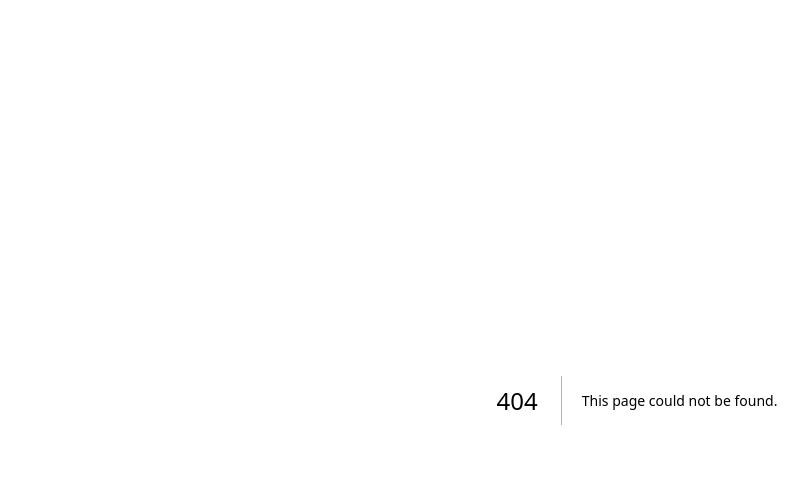
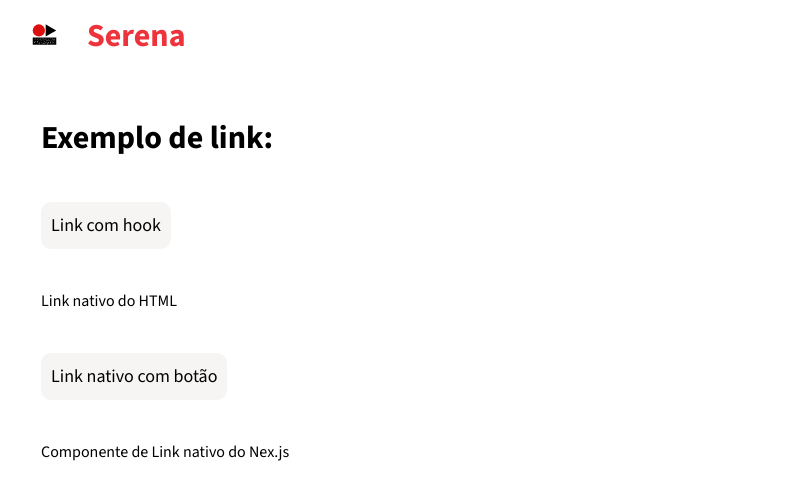
Before and after one commit to ArthurViniciusL/Serena, a Next.js app: page /pages/signup/cliente in a window 1280 px wide. Before the commit this address had no page. Shown: the top 500 px of the page, without its empty margins (3-811 px from the left). Built offline with nearby package versions, Linux system fonts and the light colour scheme.

Commit message:
example for a lazy idiot

```diff
--- a/src/app/pages/(auth)/create-account/cliente/pages.tsx
+++ /dev/null
@@ -1,3 +0,0 @@
-export default function ClientCreateAccount() {
-    return <h1>Olá</h1>;
-}
--- /dev/null
+++ b/src/app/pages/(auth)/signup/cliente/page.tsx
@@ -0,0 +1,33 @@
+"use client"
+
+import routes from "@/app.routes";
+import { Button } from "@/components/Button";
+import Link from "next/link";
+import { useRouter } from "next/navigation";
+
+export default function ClientCreateAccount() {
+
+    const router = useRouter()
+
+    return (
+        /* EXEMPLO USANDO CLASSES TAILWIND */
+        <div className="m-11 flex gap-10 flex-col">
+            <h1>Exemplo de link:</h1>
+            <Button onClick={() => router.push(routes.Home)}>
+                Link com hook
+            </Button>
+
+            <a href={routes.Home}>Link nativo do  HTML</a>
+
+            <a href={routes.Home}>
+                <Button>
+                    Link nativo com botão
+                </Button>
+            </a>
+
+            <Link href={routes.Home}>
+                Componente de Link nativo do Nex.js
+            </Link>
+        </div>
+    );
+}
--- a/src/app/pages/(user)/feed/page.tsx
+++ b/src/app/pages/(user)/feed/page.tsx
@@ -1,29 +1,43 @@
 "use client";
 
 import routes from "@/app.routes";
+import useSearch from "@/hooks/useSearch";
 import { Button } from "@/components/Button";
 import { Header } from "@/components/Header";
 import { SearchBar } from "@/components/SearchBar";
 import { usePageName } from "@/hooks/usePageName";
-import useSearch from "@/hooks/useSearch";
 import { SerenaIconListFilter } from "@/modules/app.modules";
-import { useEffect } from "react";
+import { useEffect, useState } from "react";
+import { UserCard } from "@/components/UserCard";
 
 export default function Feed() {
     const { setPageName, memoValue } = usePageName();
+
     const { search, setSearch } = useSearch();
 
+    const [servicesProviders, setServicesProviders] = useState<any>([])
+
     useEffect(() => {
-        const fetchData = async () => {
+        async function fillButton() {
             setPageName(routes.Feed);
-        };
+        }
 
+        async function fetchData() {
+            const api = await fetch("http://localhost:8000/services-providers");
+            const data: any = await api.json();
+
+            setServicesProviders(data)
+        }
+
+        fillButton();
         fetchData();
     }, [memoValue, search]);
 
     function handleSearch(e: React.ChangeEvent<HTMLInputElement>) {
         setSearch(e.target.value);
     }
+
+    /* https://www.youtube.com/watch?v=E1cklb4aeXA&list=LL&index=7 */
 
     return (
         <div>
@@ -35,7 +49,22 @@ export default function Feed() {
                 </Button>
             </Header>
             <main className="app-main">
-                <p>{search}</p>
+
+                <section className="app-section flex items-center justify-center">
+                    <ul>
+                        {servicesProviders.map((provider: any) => (
+                            <li key={provider.id}>
+                                {/* <h2>{provider.name}</h2>
+                                <p>{provider.description}</p>
+                                <p>Categoria: {provider.category}</p>
+                                <p>Telefone: {provider.phone}</p> */}
+                                <UserCard id={provider.id} name={provider.name} category={provider.category} />
+                            </li>
+                        ))}
+                    </ul>
+                </section>
+
+
             </main>
         </div>
     );
```
Also changed, not shown: src/app/pages/(auth)/signup/prestador-de-servico/page.tsx (added), src/app/pages/readme.md (added).
